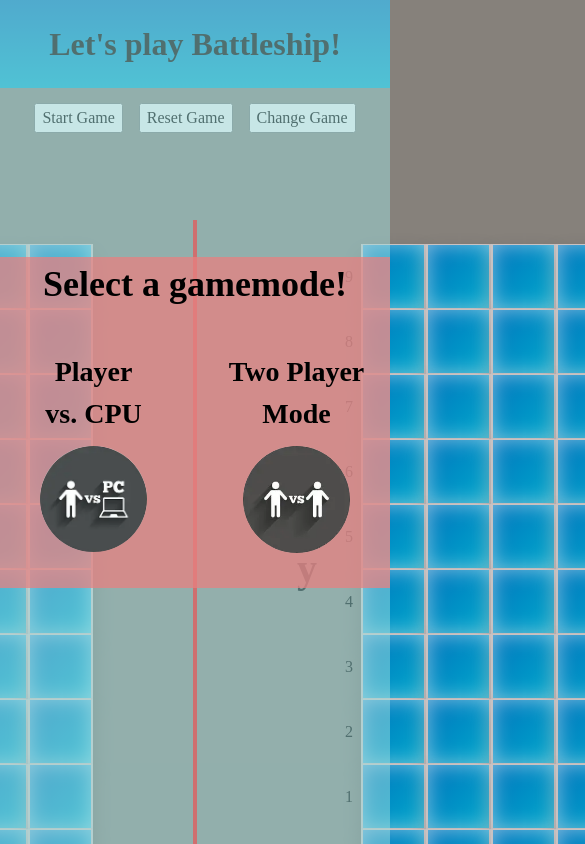
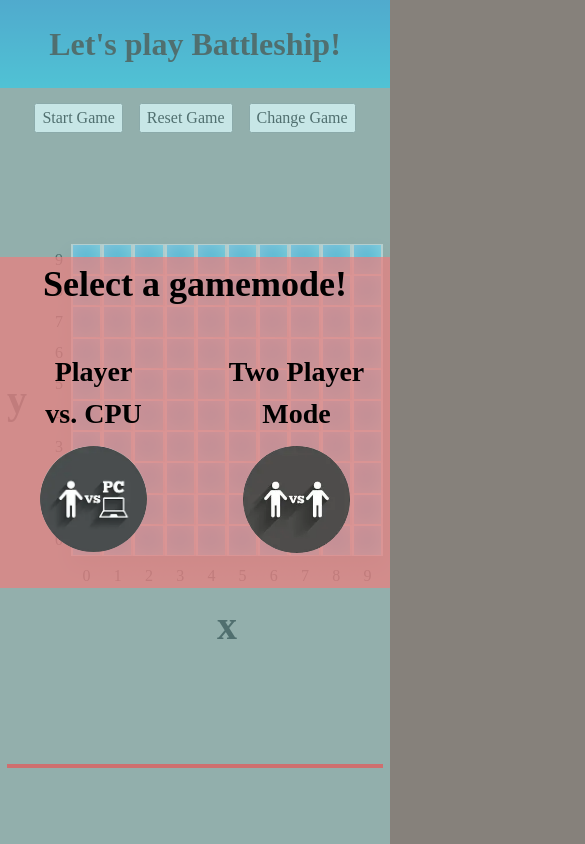
Before and after one commit to HWaterCoding/battleship, a website built with webpack: page src/template.html in a window 390 px wide. Shown: the top 844 px of the page, 585 px wide, since content can reach past the window. Built offline with nearby package versions, Linux system fonts and the light colour scheme.

Commit message:
Add media-queries for board orientation/tile size

```diff
--- a/src/styles.css
+++ b/src/styles.css
@@ -1,10 +1,26 @@
-/* default styles */
+/* Root + Media Queries */
 :root {
   --tile-size: 65px;
   --board-secondary: #c9c2c2;
   --board-outline: rgb(136, 130, 130);
 }
 
+@media (max-width: 900px) {
+  :root {
+    --tile-size: clamp(28px, 6vw, 45px);
+  }
+}
+
+@media (max-width: 750px) {
+  :root {
+    --tile-size: clamp(25px, 8vw, 40px);
+  }
+}
+
+
+
+
+/* Default Styles */
 *,
 *::before,
 *::after {
@@ -106,7 +122,14 @@ main {
 /* Player Boards Section */
 #boardContainer {
   display: flex;
+  flex-direction: row;
   gap: clamp(4rem, 100px, 8rem);
+}
+
+@media (max-width: 1650px){
+  #boardContainer{
+    flex-direction: column;
+  }
 }
 
 #boardDivider{
@@ -263,7 +286,6 @@ main {
   gap: clamp(10px, 1rem, 24px);
   padding: clamp(10px, 1rem, 20px);
   margin: clamp(10px, 1rem, 20px);
-  height: calc(var(--tile-size) * 7);
   border-radius: 8px;
 }
 
@@ -301,7 +323,7 @@ main {
 }
 
 #rotateShipBtn i{
-  font-size: calc(var(--tile-size));
+  font-size: var(--tile-size);
 }
 
 
```
